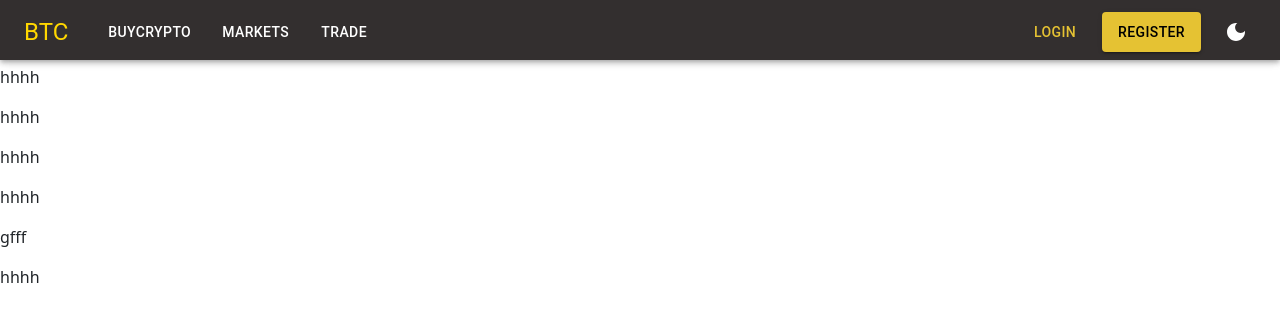
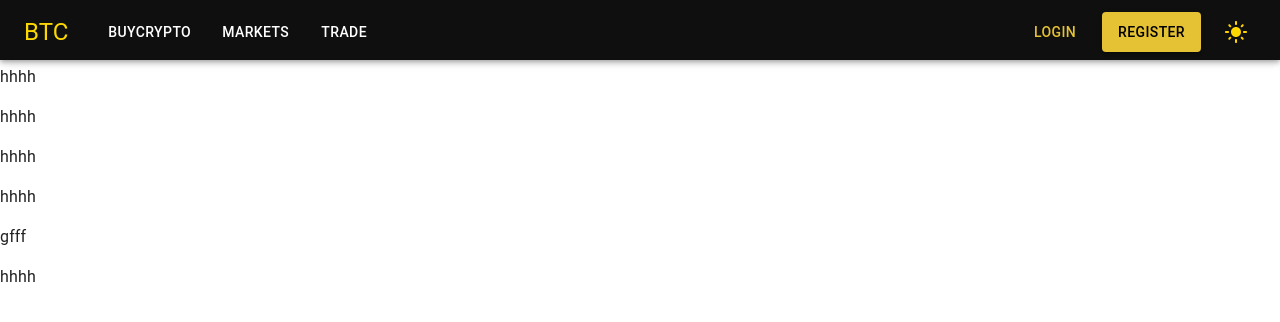
Before and after one commit to ammarsalahi/BTC, a React (Vite) app: page / in a window 1280 px wide. Shown: the top 322 px of the page. Built offline with nearby package versions, Linux system fonts and the light colour scheme.

Commit message:
add theme

```diff
--- a/src/components/elements/global/Navbar.jsx
+++ b/src/components/elements/global/Navbar.jsx
@@ -11,15 +11,15 @@ export default function Navbar({modeprop}) {
   },[modeprop]);
 
   const handleMode=(event)=>{
-    if(mode==='dark'){
-      setMode("light")
+    if(mode===true){
+      setMode(false)
     }else{
-      setMode("dark")
+      setMode(true)
     }
   }
   return (
     <Box>
-      <AppBar sx={{height:"60px",backgroundColor:"#332f2f"}}>
+      <AppBar sx={{height:"60px"}} color="dark">
         <Toolbar sx={{width:"100%"}}>
             <Typography variant="h5" component="div" sx={{color:'gold',mr:4}}>
               BTC
@@ -33,7 +33,7 @@ export default function Navbar({modeprop}) {
               <Button color='golding'>Login</Button>
               <Button variant="contained" color="golding" sx={{mx:'15px'}}>register</Button>
             <IconButton onClick={handleMode}>
-             {mode==="dark"?<DarkMode sx={{color:"white"}}/>:<LightMode sx={{color:"gold"}}/>}
+             {mode===true?<DarkMode sx={{color:"white"}}/>:<LightMode sx={{color:"gold"}}/>}
             </IconButton>
             </Box>
         </Toolbar>
--- a/src/components/elements/global/Theme.jsx
+++ b/src/components/elements/global/Theme.jsx
@@ -1,13 +1,33 @@
-import { createTheme } from "@mui/material";
+import { createTheme } from '@mui/material/styles';
 
-const Theme=createTheme({
+
+const DarkTheme = createTheme({
+  palette: {
+    mode: 'dark',
+    golding:{
+        main:"#e5c233",
+        contrastText:"#000"
+    },
+    dark:{
+        main:"rgb(15, 15, 15)",
+        contrastText:"#fff"
+    },
+    light:{
+        main:"#fff",
+        contrastText:"#000"
+    },
+  },
+});
+
+
+const LightTheme=createTheme({
     palette:{
-
+        mode:"light",
         golding:{
             main:"#e5c233",
             contrastText:"#000"
         },
-        dork:{
+        dark:{
             main:"rgb(15, 15, 15)",
             contrastText:"#fff"
         },
@@ -19,4 +39,7 @@ const Theme=createTheme({
 
 })
 
-export default Theme;
+export {
+    LightTheme,
+    DarkTheme,
+  }
--- a/src/components/routes/PrivateRoute.jsx
+++ b/src/components/routes/PrivateRoute.jsx
@@ -1,13 +1,18 @@
 import React,{useState} from 'react'
 import Navbar from '../elements/global/Navbar'
+import CssBaseline from '@mui/material/CssBaseline';
 
-export default function PrivateRoute({children}) {
-  const [mode, setMode] = useState("dark")
+
+export default function PrivateRoute({children}, mode) {
+
   return (
     <div>
         <Navbar modeprop={mode}/>
+
         <div className='container-btc'>
+        <CssBaseline />
             {children}
+
         </div>
     </div>
   )
--- a/src/components/routes/Router.jsx
+++ b/src/components/routes/Router.jsx
@@ -1,11 +1,13 @@
 import { ThemeProvider } from '@mui/material';
-import React from 'react'
+import React, { useState } from 'react'
 import { Route,createBrowserRouter,RouterProvider } from 'react-router-dom'
 import Index from '../pages/Index';
 import Trade from '../pages/Trade'
 import PrivateRoute from './PrivateRoute';
-import Theme from '../elements/global/Theme';
+import {DarkTheme,LightTheme} from '../elements/global/Theme';
 export default function Router() {
+
+  const [mode , setMode] = useState(false)
 
   const pagerouter= createBrowserRouter([
     {
@@ -18,8 +20,8 @@ export default function Router() {
     },
   ])
   return (
-    <ThemeProvider theme={Theme}>
-    <RouterProvider router={pagerouter}/>
+    <ThemeProvider theme={mode? DarkTheme : LightTheme}>
+      <RouterProvider router={pagerouter}/>
     </ThemeProvider>
   )
 }
```
